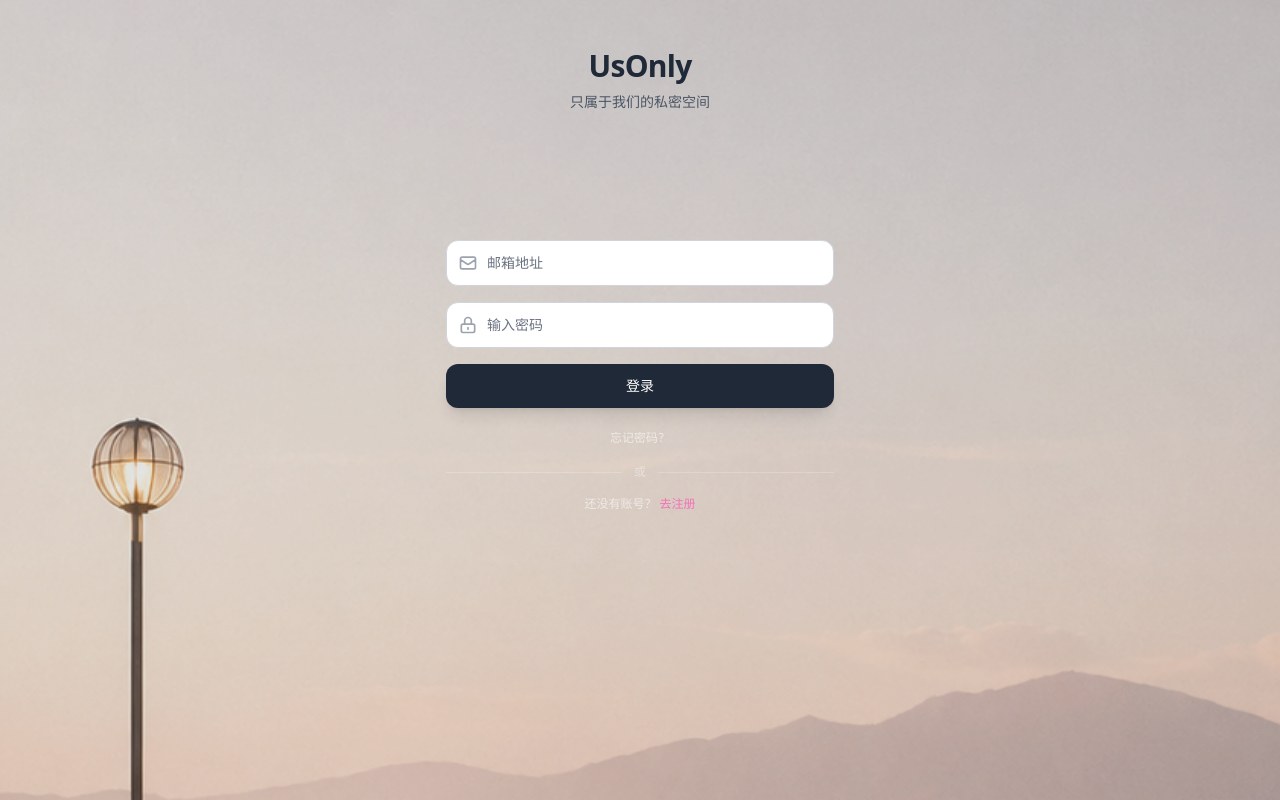
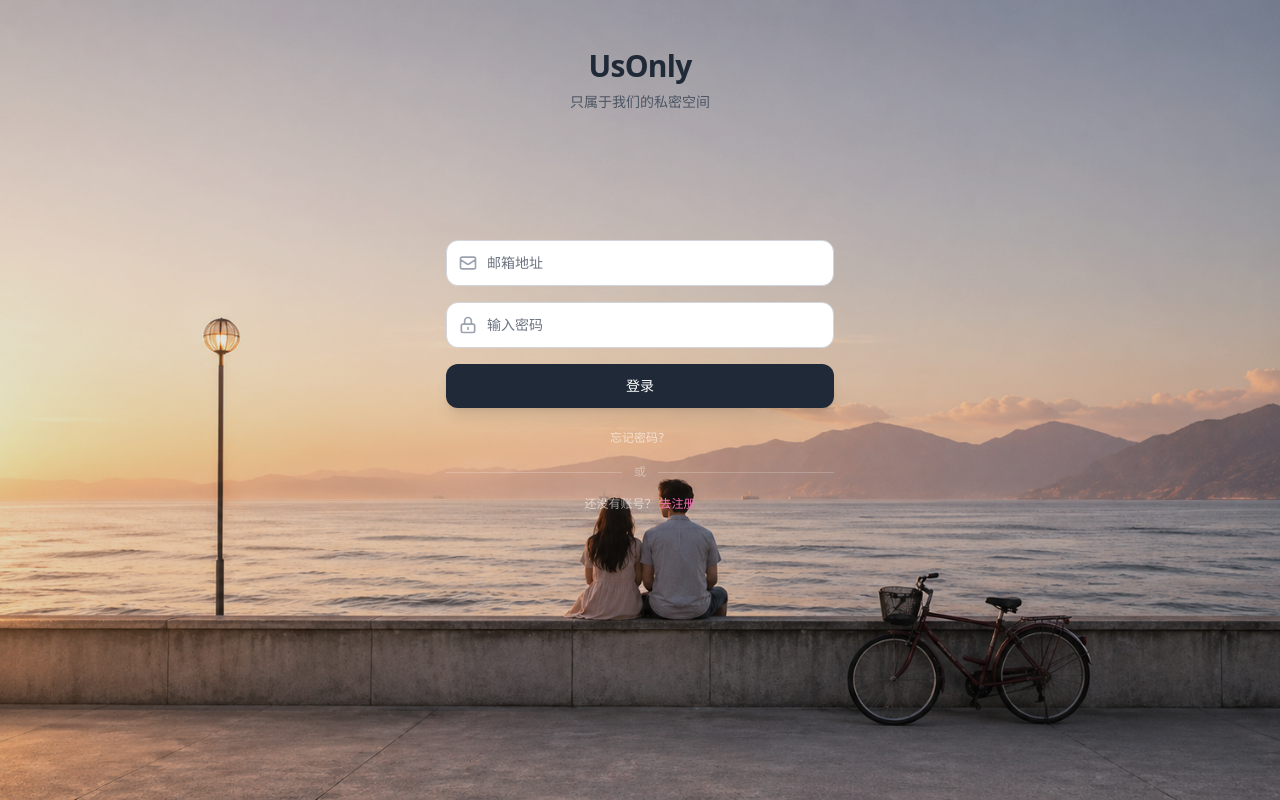
Before and after one commit to calm-66/usonly, a Next.js app: page / in a window 1280 px wide. Built offline with nearby package versions, Linux system fonts and the light colour scheme; no server answers.

Commit message:
添加图片，适配PC端

```diff
--- a/src/app/page.tsx
+++ b/src/app/page.tsx
@@ -102,7 +102,7 @@ export default function Home() {
 
   return (
     <>
-        <main className="h-[100svh] relative overflow-hidden bg-[url('/images/landing_page_background.png')] bg-cover bg-[center_bottom] bg-no-repeat sm:bg-[center_38%]">
+        <main className="h-[100svh] relative overflow-hidden bg-[url('/images/landing_page_background.png')] bg-cover bg-[center_bottom] bg-no-repeat sm:bg-[url('/images/landing_page_background_desktop.png')] sm:bg-center">
         {/* 背景遮罩层 */}
         <div className="absolute inset-0 bg-black/10"></div>
 
```
Also changed, not shown: public/images/landing_page_background_desktop.png (added).
